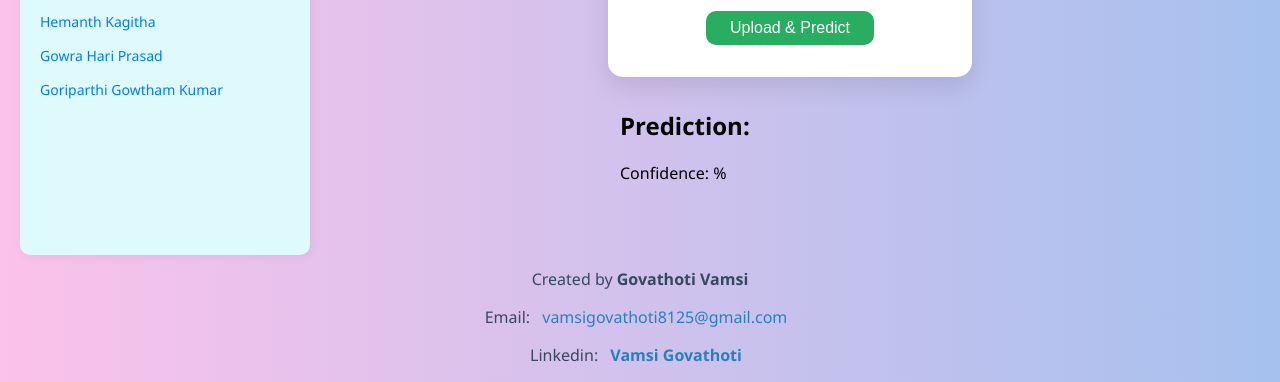
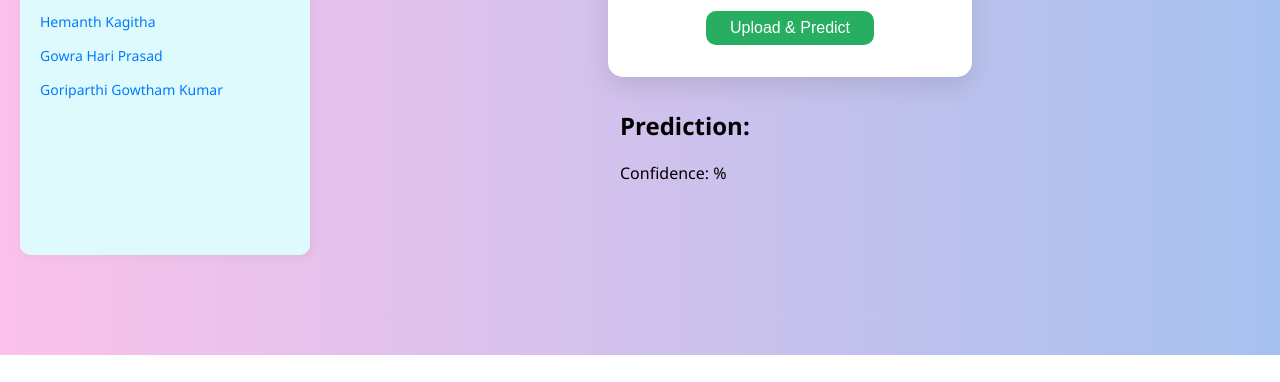
Before and after one commit to vamsigovathoti8125/smart-sorting-transfer-learning-for-identifying-rotten-fruits-and-vegetables, a plain HTML site: page templates/index.html in a window 1280 px wide. Shown: the part 445-827 px from the top of the page. After the commit the page ends 800 px from the top, so only its background shows below. Drawn offline with Linux system fonts and the light colour scheme.

Commit message:
Update index.html

```diff
--- a/templates/index.html
+++ b/templates/index.html
@@ -166,11 +166,6 @@
     </div>
 
 
-    <div class="footer">
-        <p>Created by <strong>Govathoti Vamsi</strong></p>
-        <p>Email: <a href="mailto:vamsigovathoti8125@gmail.com">vamsigovathoti8125@gmail.com</a></p>
-        <p>Linkedin: <a href="https://www.linkedin.com/in/vamsi-govathoti-a78068299	" target="_blank"><strong>Vamsi Govathoti</strong></a></p>
-    </div>
 
     <script>
         const form = document.getElementById('uploadForm');
```
